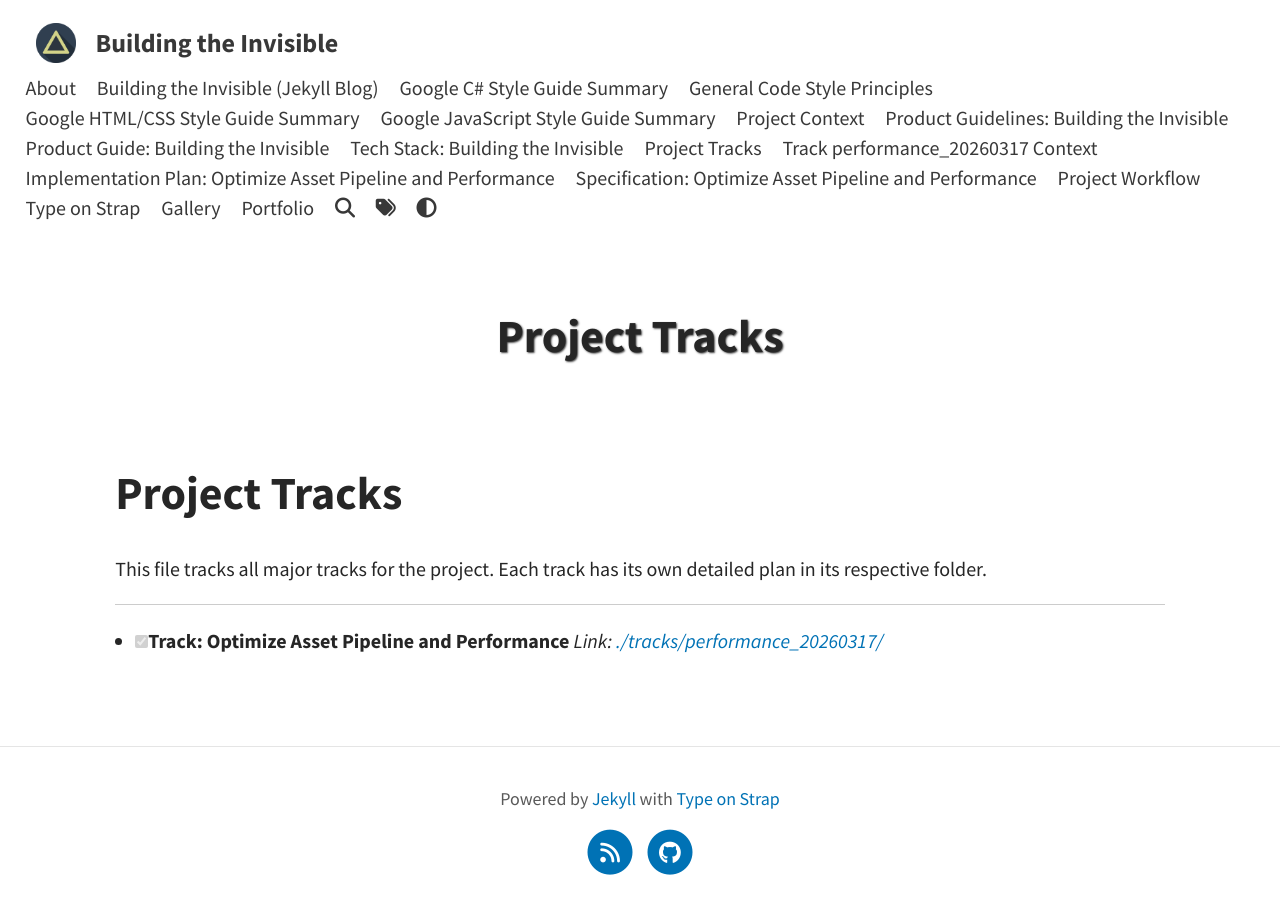
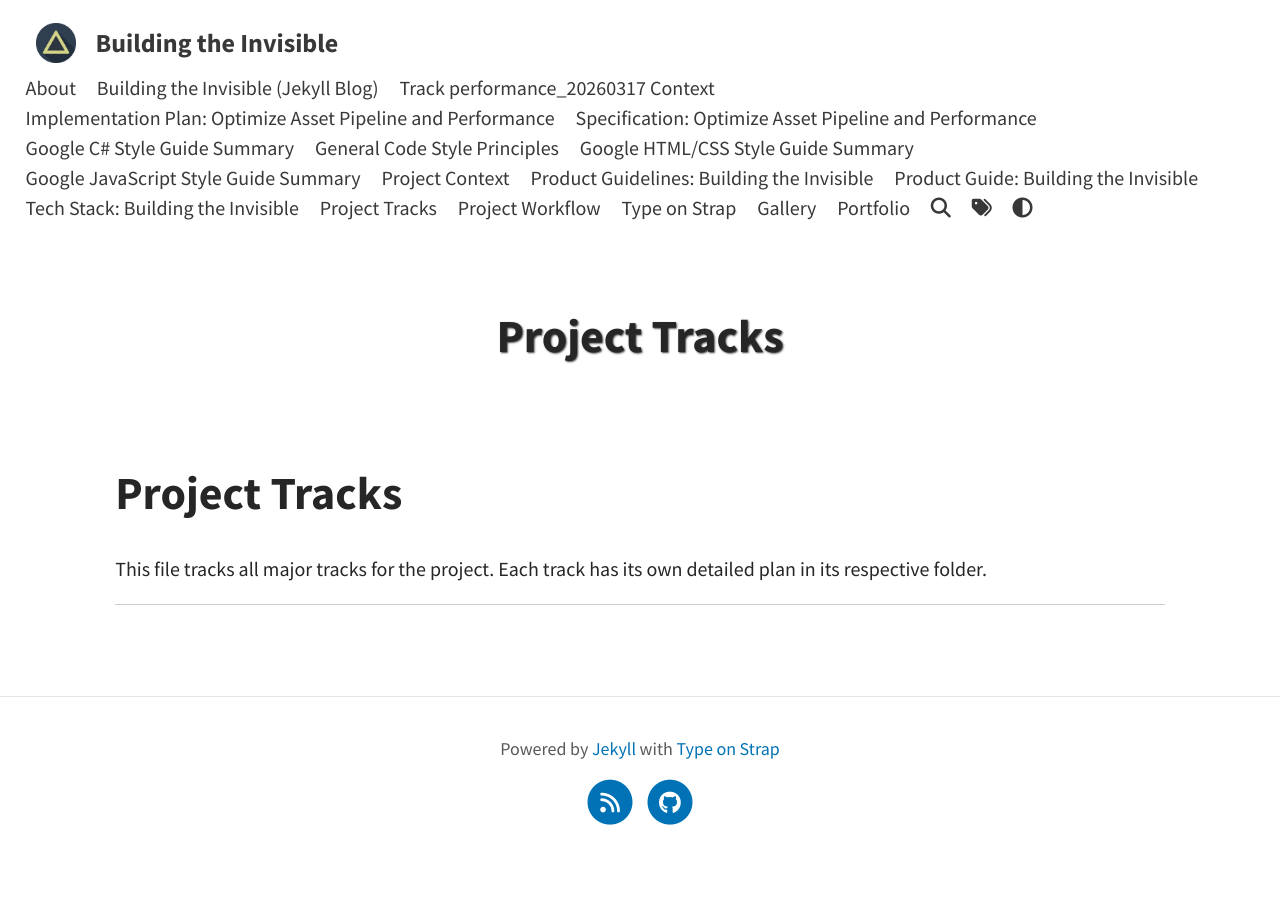
Before and after one commit to pjlorenzo/pjlorenzo.github.io, a Jekyll site: the page built from conductor/tracks.md, in a window 1280 px wide. Built offline with Jekyll 4.4.1, drawn with Linux system fonts in a browser that asks for light colours; our own code applies the rules of GitHub Pages for plain Markdown files; a script that is not in the unit is left out.

Commit message:
chore(conductor): Archive track 'Optimize Asset Pipeline and Performance'

```diff
--- a/conductor/tracks.md
+++ b/conductor/tracks.md
@@ -3,6 +3,3 @@
 This file tracks all major tracks for the project. Each track has its own detailed plan in its respective folder.
 
 ---
-
-- [x] **Track: Optimize Asset Pipeline and Performance**
-  *Link: [./tracks/performance_20260317/](./tracks/performance_20260317/)*
```
Also changed, not shown: conductor/archive/performance_20260317/index.md (renamed from conductor/tracks/performance_20260317/index.md), conductor/archive/performance_20260317/metadata.json (renamed from conductor/tracks/performance_20260317/metadata.json), conductor/archive/performance_20260317/plan.md (renamed from conductor/tracks/performance_20260317/plan.md), conductor/archive/performance_20260317/spec.md (renamed from conductor/tracks/performance_20260317/spec.md).
